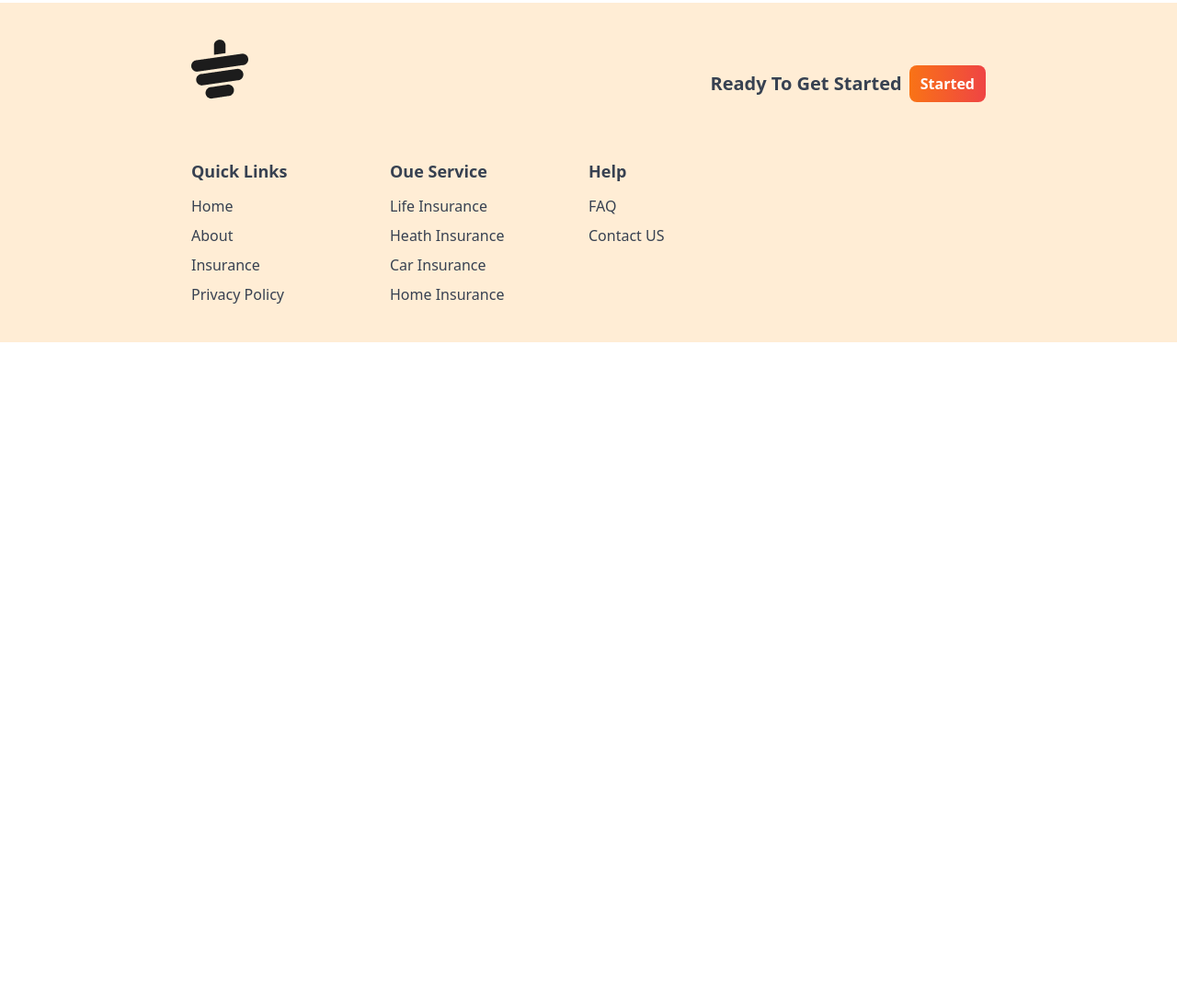
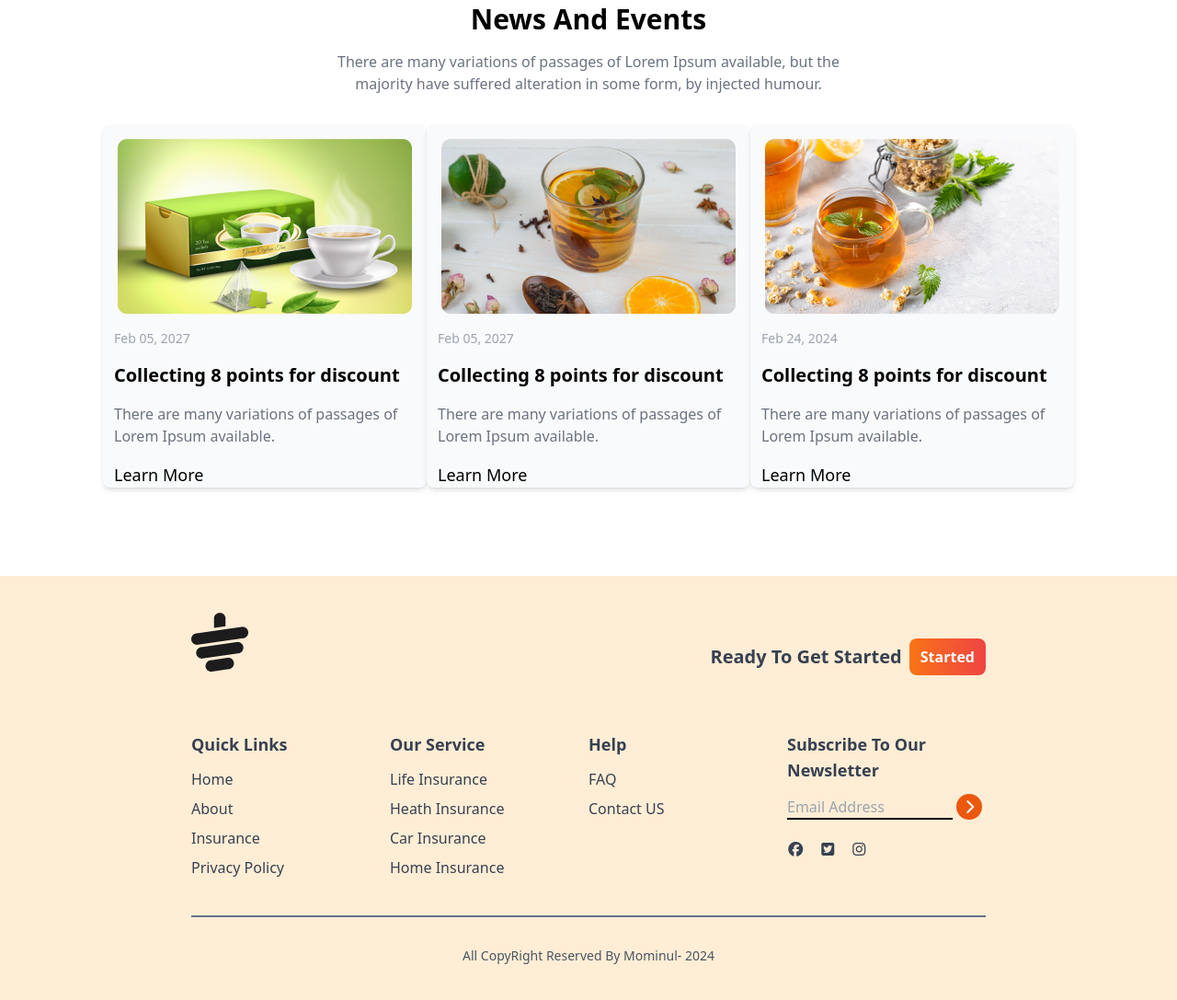
Before and after one commit to SORKARSIFAT/tea-house, a plain HTML site: page index.html in a window 1280 px wide. Shown: the part 2449-3536 px from the top of the page at 92% size. Before the commit the page ends 2821 px from the top, so only its background shows below. Drawn offline with nearby package versions, Linux system fonts and the light colour scheme.

Commit message:
news section end

```diff
--- a/index.html
+++ b/index.html
@@ -199,7 +199,52 @@
   </section>
 
   <!-- news section -->
+   <section class="mb-24">
+              <!-- title -->
+            <div class="text-center mb-8">
+              <h3 class="text-2xl md:text-3xl font-bold mb-4">News And Events</h3>
+              <p class="text-gray-500 max-w-xl mx-auto">There are many variations of passages of Lorem Ipsum available, but the majority have suffered alteration in some form, by injected humour. </p>
+            </div>
+            <!-- news card -->
+             <div class="grid grid-cols-1 md:grid-cols-2 lg:grid-cols-3">
+              <!-- first card -->
+              <div class="rounded-lg shadow-md bg-gray-50 overflow-hidden">
+                <img class="mx-auto pt-4" src="/images/news-1.png" alt="" srcset="">
+                <div class="pt-4 flex flex-col gap-4 px-3">
+                  <p class="text-sm text-gray-400">Feb 05, 2027</p>
+                  <h2 class="font-bold text-xl">Collecting 8 points for discount</h2>
+                <p class="text-gray-500">There are many variations of passages of Lorem Ipsum available.</p>
+                <a href="#" class="text-lg hover:text-orange-500">Learn More</a>
+                </div>
+                  </div>
+
+             <!-- second Card  -->
+             <div class="rounded-lg shadow-md bg-gray-50 overflow-hidden">
+              <img class="mx-auto pt-4" src="/images/news-2.png" alt="" srcset="">
+              <div class="pt-4 flex flex-col gap-4 px-3">
+                <p class="text-sm text-gray-400">Feb 05, 2027</p>
+                <h2 class="font-bold text-xl">Collecting 8 points for discount</h2>
+              <p class="text-gray-500">There are many variations of passages of Lorem Ipsum available.</p>
+              <a href="#" class="text-lg hover:text-orange-500">Learn More</a>
+              </div>
+                </div>
+
+                <!-- third card -->
+
+                <div class="rounded-lg shadow-md bg-gray-50 overflow-hidden">
+                  <img class="mx-auto pt-4" src="/images/news-3.png" alt="" srcset="">
+                  <div class="pt-4 flex flex-col gap-4 px-3">
+                    <p class="text-sm text-gray-400">Feb 24, 2024</p>
+                    <h2 class="font-bold text-xl">Collecting 8 points for discount</h2>
+                  <p class="text-gray-500">There are many variations of passages of Lorem Ipsum available.</p>
+                  <a href="#" class="text-lg hover:text-orange-500">Learn More</a>
+                  </div>
+                    </div>
+             </div>
+   </section>
 </main>
+
+
     <footer class="bg-orange-100  text-gray-700 py-10 px-4 md:px-16">
      <div class="w-9/12  mx-auto">
       <!-- footer logo -->
@@ -234,7 +279,7 @@
 
 <!-- second column -->
 <div>
-  <h3 class="font-semibold text-lg mb-3">Oue Service</h3>
+  <h3 class="font-semibold text-lg mb-3">Our Service</h3>
 <ul class="space-y-2">
    <li>
      <a class="hover:text-orange-600" href="#">Life Insurance</a>
@@ -265,6 +310,30 @@
 
 </ul>
 </div>
+
+<!-- fourth column -->
+<div>
+  <h3 class="font-bold text-lg mb-3">Subscribe To Our Newsletter</h3>
+   <div class="flex flex-col space-y-2">
+          <div>
+            <input type="text" placeholder="Email Address" class="bg-transparent border-b-2 border-black  w-4/6 md:w-5/6">
+            <i class="fa-solid fa-chevron-right w-7 h-7 bg-orange-600 rounded-full text-white justify-center items-center inline-flex"></i>
+
+          </div>
+          <div class="flex justify-center gap-5 w-2/5 mb-2 pt-4">
+            <i class="fa-brands fa-facebook"></i>
+            <i class="fa-brands fa-square-twitter"></i>
+            <i class="fa-brands fa-instagram"></i>
+          </div>
+
+   </div>
+   </div>
+
+ </div>
+ <p class="border-b-2 border-slate-500 pt-6 mt-4"></p>
+ <div class="text-center pt-4 mt-4 text-sm text-gray-600">
+   <p>All CopyRight Reserved By Mominul- 2024</p>
+ </div>
        </div>
      </div>
     </footer>
```
